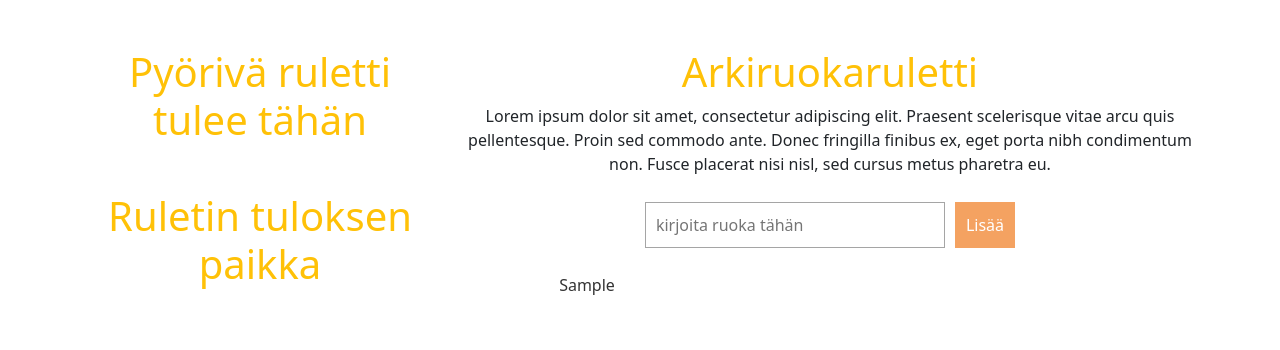
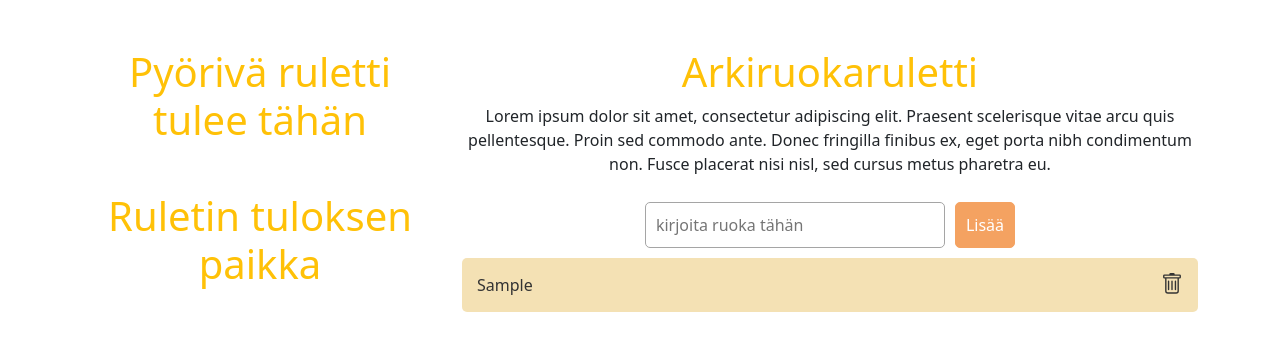
Before and after one commit to minkalaa/arkiruokaruletti, a React (Create React App) app: page / in a window 1280 px wide. Both pictures are taken after typing "Sample" into the empty fields and a click on the button "Lisää". Shown: the top 350 px of the page. Built offline with nearby package versions, Linux system fonts and the light colour scheme.

Commit message:
list functionality, changed the name of ToDoList.js to better fit the purpose

```diff
--- a/package.json
+++ b/package.json
@@ -8,6 +8,7 @@
     "@testing-library/user-event": "^12.1.10",
     "bootstrap": "^5.1.0",
     "react": "^17.0.2",
+    "react-bootstrap-icons": "^1.5.0",
     "react-dom": "^17.0.2",
     "react-scripts": "4.0.3",
     "web-vitals": "^1.0.1"
--- a/src/App.js
+++ b/src/App.js
@@ -1,6 +1,6 @@
 import './App.css';
 import 'bootstrap/dist/css/bootstrap.min.css';
-import TodoList from './components/ToDoList';
+import TodoList from './components/FoodList';
 
 
 function App() {
--- a/src/components/ToDoList.js
+++ b/src/components/FoodList.js
@@ -11,6 +11,7 @@ class TodoList extends Component {
         };
 
         this.addItem = this.addItem.bind(this);
+        this.deleteItem = this.deleteItem.bind(this);
     }
 
     addItem(e) {
@@ -33,6 +34,16 @@ class TodoList extends Component {
 
         e.preventDefault();
     }
+
+    deleteItem(key) {
+      var filteredItems = this.state.items.filter(function (item) {
+        return (item.key !== key);
+      });
+
+      this.setState({
+        items: filteredItems
+      });
+    }
   render() {
     return (
       <div className="todoListMain">
@@ -43,7 +54,8 @@ class TodoList extends Component {
             <button type="submit">Lisää</button>
           </form>
         </div>
-        <ListItems entries={this.state.items} />
+        <ListItems entries={this.state.items}
+                    delete={this.deleteItem} />
       </div>
     );
   }
--- a/src/components/ListItems.js
+++ b/src/components/ListItems.js
@@ -1,8 +1,21 @@
 import React, {Component} from "react";
+import { Trash } from 'react-bootstrap-icons';
 
 class ListItems extends Component {
+    constructor(props) {
+        super(props);
+
+        this.createItems = this.createItems.bind(this);
+    }
+
+    delete(key) {
+        console.log(key);
+        this.props.delete(key);
+    }
     createItems(item) {
-        return <li key={item.key}>{item.text}</li>
+        return <li
+        key={item.key}>{item.text}
+        <Trash className="delBtn" onClick={() => this.delete(item.key)} /></li>
     }
 
     render() {
--- a/src/components/ListStyle.css
+++ b/src/components/ListStyle.css
@@ -3,6 +3,7 @@
     font-size: 16px;
     border: 1px solid rgb(165, 165, 165);
     width: 300px;
+    border-radius: 5px;
   }
   .todoListMain .header button {
     padding: 10px;
@@ -12,6 +13,7 @@
     background-color: #f4a261;
     color: #FFF;
     border: 1px solid #f4a261;
+    border-radius: 5px;
   }
   .todoListMain .header button:hover {
     background-color: #d46a13;
@@ -21,16 +23,32 @@
   .todoListMain .theList {
     list-style: none;
     padding-left: 0;
-    width: 250px;
+    text-align: justify;
   }
   .todoListMain .theList li {
     color: #333;
-    background-color: rgba(255,255,255,.5);
+    background-color: rgba(233, 196, 106,.5);
     padding: 15px;
     margin-bottom: 15px;
     border-radius: 5px;
     list-style: none;
+
+    transition: background-color .2s ease-out;
   }
+
+  .todoListMain .theList li:hover {
+    background-color: #e76f51;
+  }
+
   ul.theList {
     padding: 0;
   }
+
+  .delBtn {
+    float: right;
+    font-size: 22px;
+  }
+
+  .delBtn:hover {
+    cursor: pointer;
+  }
```
Also changed, not shown: 1 other file (tests, documents, lock files or other folders).
